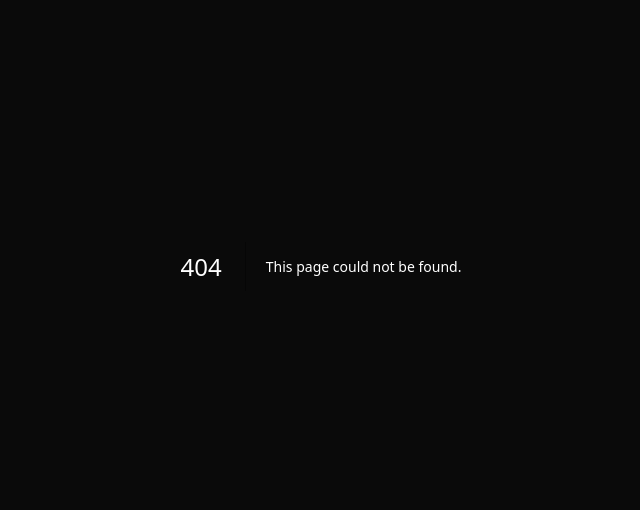
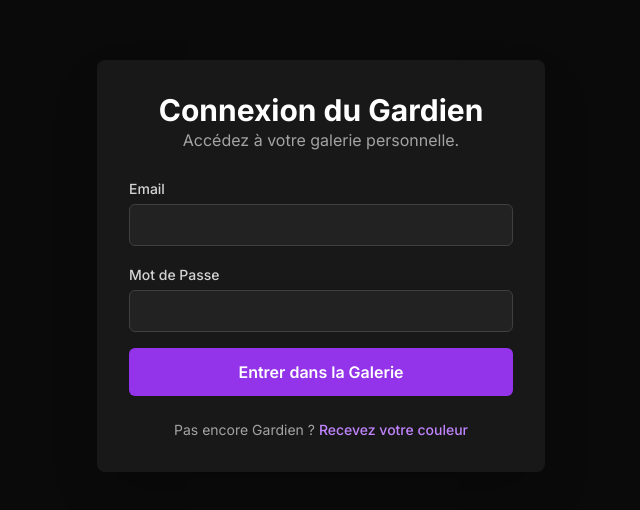
Before and after one commit to vectorios/123456789, a Next.js app: page /connexion in a window 1280 px wide. Before the commit this address had no page. Shown: the part 134-644 px from the top of the page, without its empty margins (319-959 px from the left). Built offline with nearby package versions, Linux system fonts and the light colour scheme.

Commit message:
feat: Inscription, connexion et dashboard 100% fonctionnels

```diff
--- a/app/api/auth/[...nextauth]/route.ts
+++ b/app/api/auth/[...nextauth]/route.ts
@@ -1,15 +1,18 @@
 // app/api/auth/[...nextauth]/route.ts
-import NextAuth from "next-auth"
-import CredentialsProvider from "next-auth/providers/credentials"
-import { createClient } from '@supabase/supabase-js'
-import bcrypt from 'bcrypt'
 
+import NextAuth, { AuthOptions } from "next-auth";
+import CredentialsProvider from "next-auth/providers/credentials";
+import { createClient } from '@supabase/supabase-js';
+import bcrypt from 'bcrypt';
+
+// Initialisation du client Supabase
 const supabase = createClient(
   process.env.NEXT_PUBLIC_SUPABASE_URL!,
   process.env.SUPABASE_SERVICE_ROLE_KEY!
 );
 
-const handler = NextAuth({
+// Configuration exportable pour NextAuth, réutilisable dans d'autres parties de l'application
+export const authOptions: AuthOptions = {
   providers: [
     CredentialsProvider({
       name: 'Credentials',
@@ -17,30 +20,30 @@ const handler = NextAuth({
         email: { label: "Email", type: "text" },
         password: { label: "Password", type: "password" }
       },
-      async authorize(credentials, req) {
+      async authorize(credentials) {
         if (!credentials?.email || !credentials?.password) {
           return null;
         }
 
-        // 1. Chercher l'utilisateur dans la base de données
-        const { data: user, error } = await supabase
+        // Chercher l'utilisateur
+        const { data: user } = await supabase
           .from('users')
           .select('*')
           .eq('email', credentials.email)
           .single();
 
         if (!user) {
-          return null; // Utilisateur non trouvé
+          return null;
         }
 
-        // 2. Vérifier le mot de passe
+        // Vérifier le mot de passe
         const isPasswordValid = await bcrypt.compare(credentials.password, user.password_hash);
 
         if (!isPasswordValid) {
-          return null; // Mot de passe incorrect
+          return null;
         }
 
-        // 3. Renvoyer l'objet utilisateur (sans le hash du mot de passe)
+        // Renvoyer l'objet utilisateur si tout est correct
         return {
           id: user.id,
           email: user.email,
@@ -50,20 +53,15 @@ const handler = NextAuth({
     })
   ],
   callbacks: {
-    // Le callback 'jwt' est appelé avant le callback 'session'
+    // Ce callback enrichit le token JWT avec l'ID de l'utilisateur
     jwt: async ({ token, user }) => {
-      // Si l'objet 'user' existe (il n'existe que lors de la connexion initiale),
-      // on ajoute son ID au token.
       if (user) {
         token.id = user.id;
       }
       return token;
     },
-    // Le callback 'session' est appelé pour construire l'objet session
-    // qui sera accessible côté client.
+    // Ce callback enrichit la session (accessible côté client) avec l'ID du token
     session: async ({ session, token }) => {
-      // On ajoute l'ID du token (que nous avons défini dans le callback 'jwt')
-      // à l'objet session.
       if (session.user) {
         session.user.id = token.id as string;
       }
@@ -71,12 +69,17 @@ const handler = NextAuth({
     },
   },
   pages: {
-    signIn: '/connexion', // On créera cette page plus tard
+    // Redirige les utilisateurs vers notre page de connexion personnalisée
+    signIn: '/connexion',
   },
   session: {
     strategy: 'jwt',
   },
   secret: process.env.NEXTAUTH_SECRET,
-});
+};
 
-export { handler as GET, handler as POST }
+// Création du handler NextAuth à partir des options
+const handler = NextAuth(authOptions);
+
+// Exportation du handler pour les méthodes GET et POST
+export { handler as GET, handler as POST };
--- /dev/null
+++ b/app/connexion/page.tsx
@@ -0,0 +1,86 @@
+// app/connexion/page.tsx
+'use client';
+
+import { useState } from 'react';
+import { useRouter } from 'next/navigation';
+import { useForm } from 'react-hook-form';
+import { zodResolver } from '@hookform/resolvers/zod';
+import * as z from 'zod';
+import { signIn } from 'next-auth/react';
+import Link from 'next/link';
+
+// Schéma de validation pour le formulaire de connexion
+const formSchema = z.object({
+  email: z.string().email("L'adresse email est invalide."),
+  password: z.string().min(1, "Le mot de passe est requis."), // On ne vérifie pas la longueur ici, juste la présence
+});
+
+type FormData = z.infer<typeof formSchema>;
+
+export default function ConnexionPage() {
+  const router = useRouter();
+  const [isLoading, setIsLoading] = useState(false);
+  const [error, setError] = useState<string | null>(null);
+
+  const { register, handleSubmit, formState: { errors } } = useForm<FormData>({
+    resolver: zodResolver(formSchema),
+  });
+
+  const onSubmit = async (data: FormData) => {
+    setIsLoading(true);
+    setError(null);
+
+    // On utilise la fonction signIn de NextAuth
+    const result = await signIn('credentials', {
+      ...data,
+      redirect: false, // On gère la redirection nous-mêmes pour afficher les erreurs
+    });
+
+    setIsLoading(false);
+
+    if (result?.error) {
+      // Si NextAuth renvoie une erreur (ex: "CredentialsSignin")
+      setError("Email ou mot de passe incorrect.");
+    } else if (result?.ok) {
+      // Si la connexion réussit, on redirige vers le dashboard
+      router.push('/dashboard');
+    }
+  };
+
+  return (
+    <div className="flex items-center justify-center min-h-screen p-4 bg-[#0A0A0A]">
+      <div className="w-full max-w-md p-8 space-y-6 bg-[#181818] rounded-lg shadow-2xl">
+        <div className="text-center">
+          <h1 className="text-3xl font-bold">Connexion du Gardien</h1>
+          <p className="text-neutral-400">Accédez à votre galerie personnelle.</p>
+        </div>
+
+        <form onSubmit={handleSubmit(onSubmit)} className="space-y-4">
+          <div>
+            <label className="text-sm font-medium text-neutral-300">Email</label>
+            <input type="email" {...register('email')} className="w-full px-3 py-2 mt-1 bg-[#222] border border-neutral-700 rounded-md focus:outline-none focus:ring-2 focus:ring-purple-500" />
+            {errors.email && <p className="text-red-500 text-xs mt-1">{errors.email.message}</p>}
+          </div>
+          <div>
+            <label className="text-sm font-medium text-neutral-300">Mot de Passe</label>
+            <input type="password" {...register('password')} className="w-full px-3 py-2 mt-1 bg-[#222] border border-neutral-700 rounded-md focus:outline-none focus:ring-2 focus:ring-purple-500" />
+            {errors.password && <p className="text-red-500 text-xs mt-1">{errors.password.message}</p>}
+          </div>
+
+          {error && <p className="bg-red-900/50 text-red-300 text-sm text-center p-2 rounded-md">{error}</p>}
+
+          <button type="submit" disabled={isLoading} className="w-full py-3 font-semibold bg-purple-600 rounded-md hover:bg-purple-700 disabled:bg-neutral-600 disabled:cursor-not-allowed transition-colors">
+            {isLoading ? 'Connexion en cours...' : 'Entrer dans la Galerie'}
+          </button>
+        </form>
+
+        <p className="text-center text-sm text-neutral-400">
+          Pas encore Gardien ?{' '}
+          <Link href="/inscription" className="font-medium text-purple-400 hover:underline">
+            Recevez votre couleur
+          </Link>
+        </p>
+      </div>
+    </div>
+  );
+}
--- a/app/dashboard/page.tsx
+++ b/app/dashboard/page.tsx
@@ -3,15 +3,14 @@ import { getServerSession } from "next-auth/next"
 import { redirect } from "next/navigation"
 import { createClient } from '@supabase/supabase-js'
 import Link from "next/link";
-import { LogoutButton } from "@/components/LogoutButton"; // On créera ce composant
+import { LogoutButton } from "@/components/LogoutButton";
+import { authOptions } from "../api/auth/[...nextauth]/route"; // Importez les options
 
-// Crée un client Supabase pour les opérations côté serveur
 const supabase = createClient(
   process.env.NEXT_PUBLIC_SUPABASE_URL!,
   process.env.SUPABASE_SERVICE_ROLE_KEY!
 );
 
-// Interface pour typer les données de couleur
 interface OwnedColor {
   id: number;
   hex_code: string;
@@ -19,8 +18,8 @@ interface OwnedColor {
   is_for_sale: boolean;
 }
 
-// Fonction pour récupérer les couleurs de l'utilisateur
 async function getUserColors(userId: string): Promise<OwnedColor[]> {
+  console.log("DASHBOARD: Recherche des couleurs pour l'utilisateur ID:", userId); // Log de débogage
   const { data, error } = await supabase
     .from('colors')
     .select('id, hex_code, name, is_for_sale')
@@ -28,20 +27,21 @@ async function getUserColors(userId: string): Promise<OwnedColor[]> {
     .order('id', { ascending: true });
 
   if (error) {
-    console.error("Erreur lors de la récupération des couleurs:", error);
+    console.error("DASHBOARD: Erreur Supabase:", error);
     return [];
   }
   return data;
 }
 
 export default async function DashboardPage() {
-  const session = await getServerSession(); // Récupère la session côté serveur
+  // UTILISEZ LES OPTIONS ICI
+  const session = await getServerSession(authOptions);
 
-  // Si pas de session, on redirige vers la page d'accueil ou de connexion
   if (!session || !session.user) {
-    redirect('/');
+    redirect('/connexion');
   }
 
+  // Avec les authOptions, session.user.id est maintenant garanti d'exister si la session est valide.
   const userId = session.user.id;
   const colors = await getUserColors(userId);
 
--- a/app/inscription/page.tsx
+++ b/app/inscription/page.tsx
@@ -6,6 +6,7 @@ import { useForm } from 'react-hook-form';
 import { zodResolver } from '@hookform/resolvers/zod';
 import * as z from 'zod';
 import { useRouter } from 'next/navigation';
+import { signIn } from 'next-auth/react'; // Importez la fonction signIn
 
 // Schéma de validation avec Zod
 const formSchema = z.object({
@@ -30,6 +31,7 @@ export default function InscriptionPage() {
     setError(null);
 
     try {
+      // Étape 1 : Créer l'utilisateur via notre API
       const response = await fetch('/api/auth/register', {
         method: 'POST',
         headers: { 'Content-Type': 'application/json' },
@@ -39,10 +41,22 @@ export default function InscriptionPage() {
       const result = await response.json();
 
       if (!response.ok) {
-        throw new Error(result.error || "Une erreur s'est produite.");
+        throw new Error(result.error || "Une erreur s'est produite lors de la création.");
       }
 
-      // La magie opère : on redirige vers la page de révélation
+      // Étape 2 : Connecter l'utilisateur automatiquement !
+      const signInResponse = await signIn('credentials', {
+        email: data.email,
+        password: data.password,
+        redirect: false, // Très important : on gère la redirection nous-mêmes
+      });
+
+      if (signInResponse?.error) {
+        // Si la connexion échoue (très peu probable si l'inscription a réussi)
+        throw new Error("Erreur lors de la connexion automatique après inscription.");
+      }
+
+      // Étape 3 : Rediriger vers la page de bienvenue
       const colorHex = result.color_hex.replace('#', '');
       router.push(`/bienvenue/${colorHex}`);
 
@@ -80,7 +94,7 @@ export default function InscriptionPage() {
           {error && <p className="text-red-500 text-sm text-center">{error}</p>}
 
           <button type="submit" disabled={isLoading} className="w-full py-3 font-semibold bg-purple-600 rounded-md hover:bg-purple-700 disabled:bg-neutral-600 disabled:cursor-not-allowed transition-colors">
-            {isLoading ? 'Nous trouvons votre couleur...' : 'Dévoiler ma Couleur'}
+            {isLoading ? 'Attribution en cours...' : 'Dévoiler ma Couleur'}
           </button>
         </form>
       </div>
--- a/app/page.tsx
+++ b/app/page.tsx
@@ -19,6 +19,9 @@ export default function HomePage() {
           >
             Devenir Gardien - C'est Gratuit
           </Link>
+                    <Link href="/connexion" className="text-neutral-400 hover:text-white transition-colors">
+            Déjà Gardien ? Se connecter
+          </Link>
         </div>
         <p className="mt-4 text-sm text-neutral-500">Pour toujours.</p>
       </div>
```
